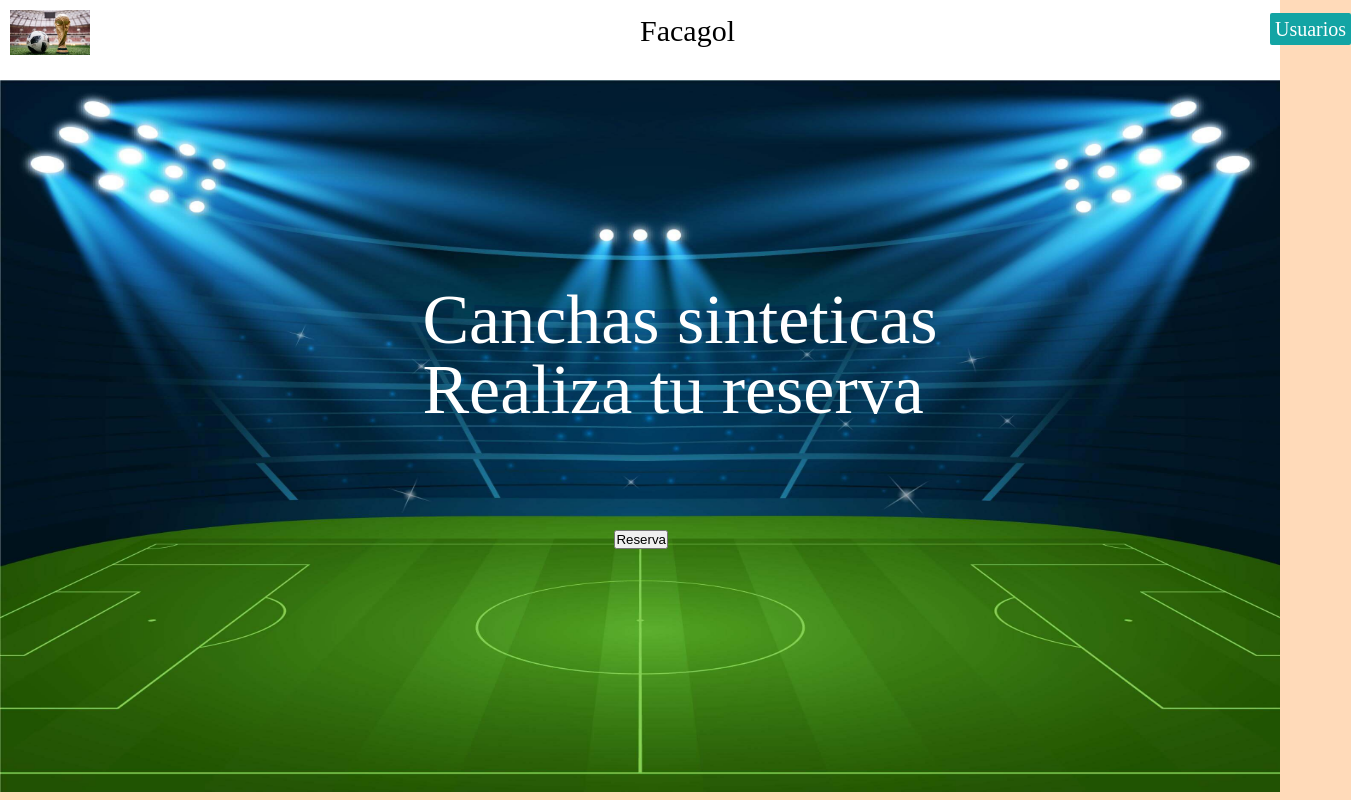
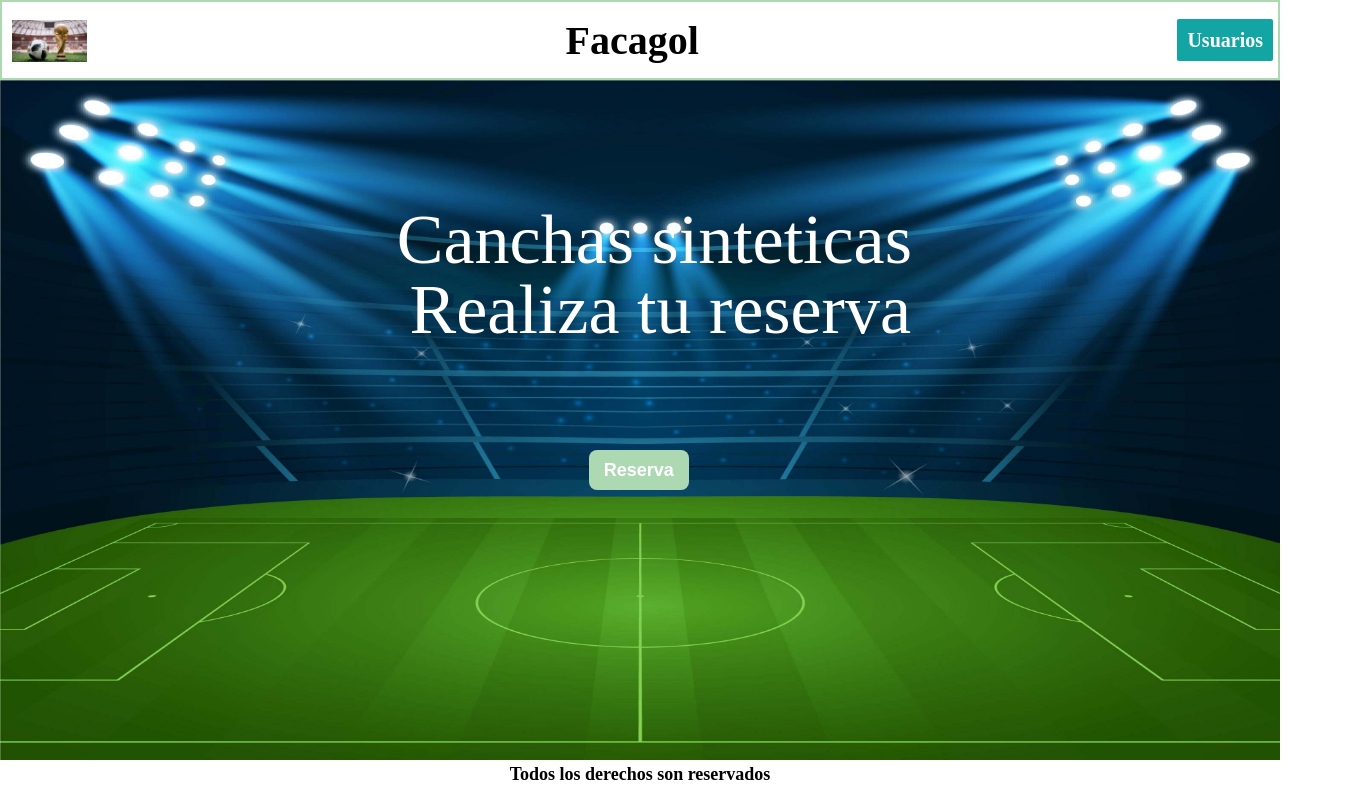
Before and after one commit to samirwilches/reservas, a plain HTML site: page index.html in a window 1280 px wide. Shown: the whole page, 1351 px wide, since content can reach past the window. Drawn offline with Linux system fonts and the light colour scheme.

Commit message:
esta es la primera pagina

```diff
--- a/css/style.css
+++ b/css/style.css
@@ -1,96 +1,95 @@
-*
-{
+    :root {
+        --very-light-pink: #c7c7c7;
+        --text-input-field: #f7f7f7;
+        --hospital-green: #acd9b2;
+        --white: #ffffff;
+        --black: #000000;
+        --sm: 14px;
+        --md:16px;
+        --lg:18px;
+    }
+    * {
         box-sizing: border-box;
         margin: 0;
         padding: 0;
     }
-body
-{
-    width: 99vw;
+    body {
+        width: 100vw;
         height: 100vh;
-    background-color: peachpuff;
     }
-.page-header
-{
-    width: 100vw;
+    .header-nav{
         height: 10vh;
-    font-size: 20px;
-    border: 2px black ;
-    display: inline-block;
-    background-color: white;
+        display: flex;
+        justify-content: space-between;
+        align-items: center;
+        padding: 5px;
+        border: 2px solid var(--hospital-green);
     }
-.img-header
-{
-    margin-top: 2px;
-    margin-bottom: 2px;
-    margin-left: 5px;
-    margin-right: 1180px;
-    display: inline-block;
+    .header-nav img {
+        width: 80px;
+        padding-left: 5px;
+        margin-top: 6px;
     }
-#imagen
-{
-    width: 80px;
-    margin-top: 8px;
-    margin-left: 5px;
-    display: inline-block;
+    ul {
+        list-style: none;
     }
-#texto
-{
-    font-size: 30px;
-    display: inline-block;
-    position: absolute;
-    margin-top: 12px;
-    margin-left: 550px;
-}
-.nave
-{
-    margin-top: 18px;
-    margin-bottom: 2px;
-    list-style-type: none;
-    display: inline-block;
-    position: absolute;
-}
-.nave a
-{
-    color: white;
-    background: #13a4a4;
-    padding: 5px;
-    border-radius: 2px;
+    a {
         text-decoration: none;
     }
-.caja
-{
-    position: relative;
-    display: inline-block;
+    .facagol{
+        color: var(--black);
+        font-size: 40px;
+        font-weight: bold;
     }
-#inicio
-{
-    width: 100vw;
-    height: 89vh;
-    position: relative;
+    .usuario a{
+        color: var(--white);
+        background: #13a4a4;
+        border-radius: 2px;
+        padding: 10px;
+        font-size: 20px;
+        font-weight: bold;
     }
-.texto1
-{
+    main {
+        width: auto;
+        height: 85vh;
+    }
+    main img {
+        width: 100%;
+        height: 85vh;
+    }
+    .texto1{
         color: white;
         font-size: 70px;
-    display: inline-block;
         position: absolute;
         top: 200px;
-    left: 33%;
+        left: 31%;
     }
-.texto2
-{
+    .texto2{
         color: white;
         font-size: 70px;
-    display: inline-block;
         position: absolute;
         top: 270px;
-    left: 33%;
+        left: 32%;
     }
-.boton
-{
+    button{
+        background-color: var(--hospital-green);
+        border-radius: 8px;
+        border: none;
+        color: var(--white);
+        height: 40px;
+        width: 100px;
+        cursor: pointer;
+        font-size: var(--lg);
+        font-weight: bold;
         display: inline-block;
         position: absolute;
         top: 450px;
-    left: 48%;
+        left: 46%;
     }
+    footer {
+        width: auto;
+        font-size: var(--lg);
+        font-weight: bold;
+        text-align: center;
+        margin: 4px;
+    }
--- a/index.html
+++ b/index.html
@@ -9,7 +9,37 @@
         <title>Canchas Sinteticas</title>
     </head>
     <body>
-        <header class="page-header">
+        <header>
+            <nav>
+                <ul class="header-nav">
+                    <li>
+                        <a href="">
+                            <img src="imagenes/logo.png" alt="">
+                        </a>
+                    </li>
+                    <li>
+                        <a href="" class="facagol">Facagol</a>
+                    </li>
+                    <li  class="usuario">
+                        <a href="">Usuarios</a>
+                    </li>
+                </ul>
+            </nav>
+        </header>
+        <main class="caja">
+            <figure>
+                <img id="inicio" src="imagenes/inicio.jpg" alt="">
+            </figure>
+            <p class="texto1">Canchas sinteticas</p>
+            <p class="texto2">Realiza tu reserva</p>
+            <a href="pagina.html">
+            <button type="submit" onclick="" >Reserva</button>
+            </a>
+        </main>
+        <footer>
+            <p>Todos los derechos son reservados</p>
+        </footer>
+        <!-- <header class="page-header">
         <nav>
             <figure class="img-header">
                 <img id="imagen" src="./imagenes/logo.png" alt="">
@@ -19,8 +49,8 @@
                 <li><a href="">Usuarios</a></li>
             </ul>
         </nav>
-    </header>
-        <main class="caja">
+    </header> -->
+        <!-- <main class="caja">
             <figure>
                 <img id="inicio" src="./imagenes/inicio.jpg" alt="">
             </figure>
@@ -29,6 +59,6 @@
             <a href="inicio.html" class="boton">
                 <button type="submit">Reserva</button>
             </a>
-        </main>
+        </main> -->
     </body>
 </html>
```
Lines whose indentation alone changed are shown as unchanged.
